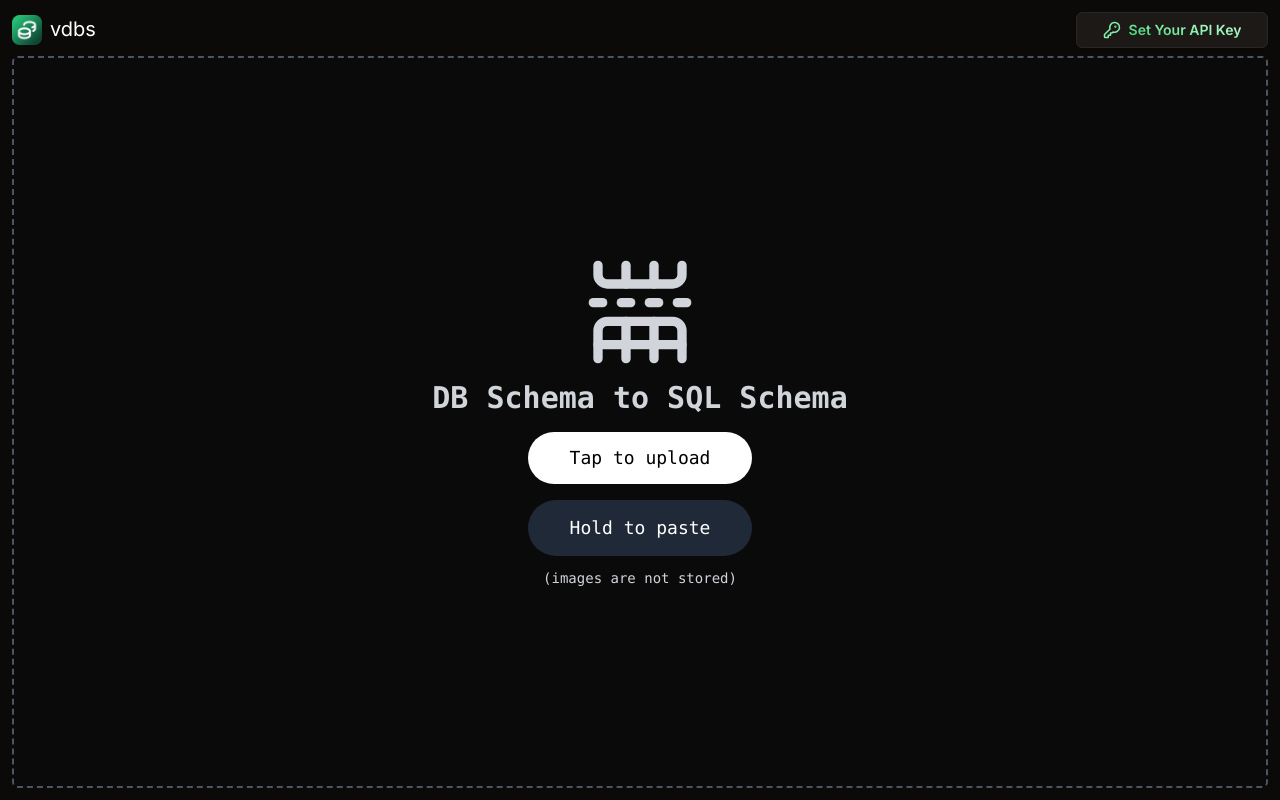
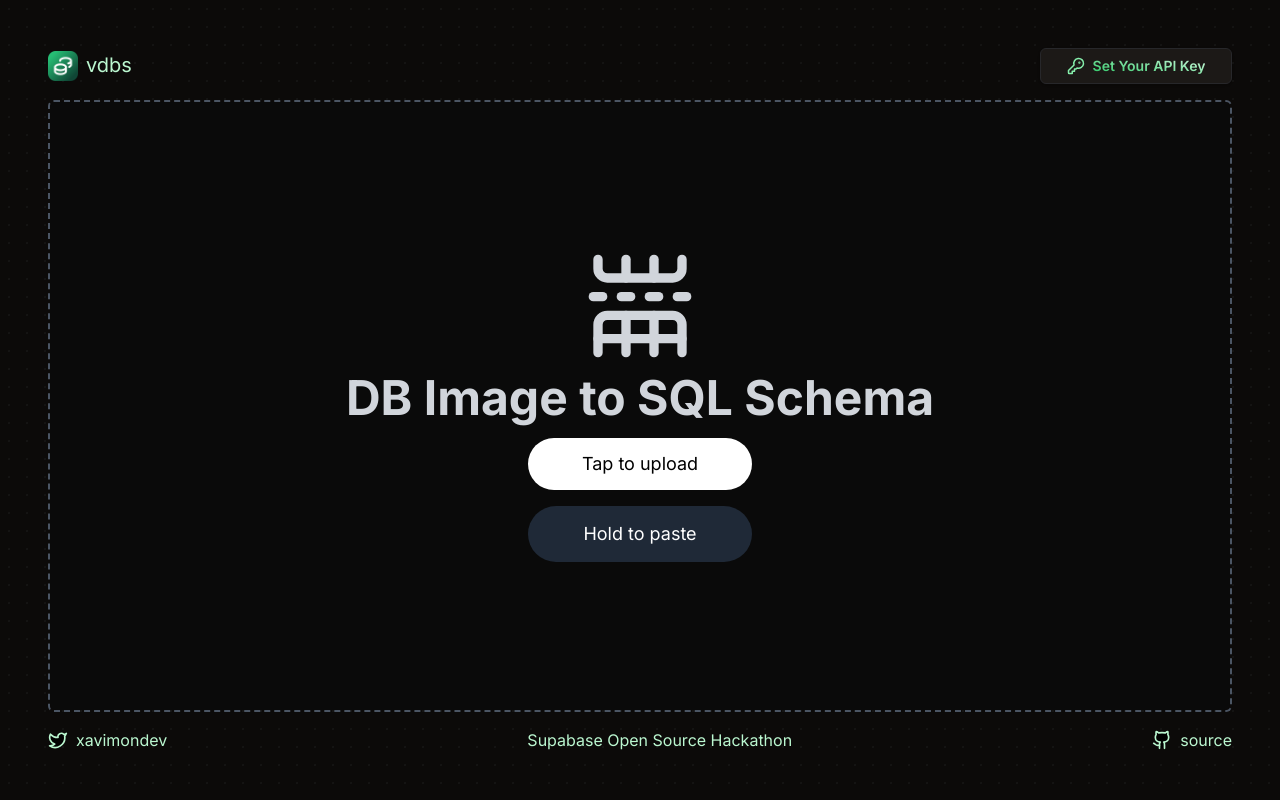
Before and after one commit to xavimondev/vdbs, a Next.js app in the folder apps/web/: page / in a window 1280 px wide. Built offline with nearby package versions, Linux system fonts and the light colour scheme.

Commit message:
add ui improvements

```diff
--- a/apps/web/app/layout.tsx
+++ b/apps/web/app/layout.tsx
@@ -5,6 +5,7 @@ import { cn } from "@/lib/utils";
 import { APP_URL } from "@/constants";
 import { Toaster } from "@/components/ui/sonner";
 import { Header } from "@/components/header";
+import { Footer } from "@/components/footer";
 
 const inter = Inter({ subsets: ["latin"] });
 
@@ -45,11 +46,15 @@ export default function RootLayout({
       <body
         className={cn(
           inter.className,
-          "dark p-2 xl:p-3 min-h-dvh flex flex-col"
+          "dark p-5 lg:p-12 min-h-dvh flex flex-col"
         )}
       >
         <Header />
-        <main className="grow flex flex-col lg:flex-row gap-6">{children}</main>
+        <main className="grow flex flex-col lg:flex-row gap-6">
+          <div className="absolute inset-0 -z-10 size-full bg-transparent bg-[radial-gradient(#e5e7eb_-6px,transparent_1px)] [background-size:18px_18px]"></div>
+          {children}
+        </main>
+        <Footer />
         <Toaster />
       </body>
     </html>
--- a/apps/web/app/page.tsx
+++ b/apps/web/app/page.tsx
@@ -144,7 +144,7 @@ export default function Page(): JSX.Element {
 
         <div
           className={cn(
-            "rounded-md flex flex-col w-full h-full p-3 items-center justify-center text-center absolute bg-gray-100/70 dark:bg-neutral-950 dark:hover:bg-neutral-950/40 text-lg font-mono",
+            "rounded-md flex flex-col w-full h-full p-3 items-center justify-center text-center absolute bg-gray-100/70 dark:bg-neutral-950 dark:hover:bg-neutral-900 text-lg",
             {
               "opacity-0 group-hover:opacity-100 transition ease-in-out":
                 completion,
@@ -156,8 +156,8 @@ export default function Page(): JSX.Element {
           ) : (
             <>
               <TableRowsSplit className="size-28" />
-              <p className="font-bold mb-1 sm:mb-4 text-lg sm:text-3xl mt-3">
-                DB Schema to SQL Schema
+              <p className="font-bold mb-1 sm:mb-4 text-lg sm:text-5xl mt-3">
+                DB Image to SQL Schema
               </p>
               <p className="hidden [@media(hover:hover)]:block">
                 Drop or paste anywhere, or click to upload.
@@ -166,7 +166,6 @@ export default function Page(): JSX.Element {
                 <button className="rounded-full w-full py-3 bg-black dark:bg-white text-white dark:text-black">
                   Tap to upload
                 </button>
-
                 <input
                   type="text"
                   onKeyDown={(e) => e.preventDefault()}
@@ -175,9 +174,6 @@ export default function Page(): JSX.Element {
                   className="text-center w-full rounded-full py-3 bg-gray-200 dark:bg-gray-800 placeholder-black dark:placeholder-white focus:bg-white dark:focus:bg-black focus:placeholder-gray-700 dark:focus:placeholder-gray-300 transition-colors ease-in-out focus:outline-none border-2 focus:border-blue-300 dark:focus:border-blue-700 border-transparent"
                 />
               </div>
-              <p className="text-sm mt-3 text-gray-700 dark:text-gray-300">
-                (images are not stored)
-              </p>
             </>
           )}
         </div>
--- a/apps/web/components/app-logo.tsx
+++ b/apps/web/components/app-logo.tsx
@@ -5,7 +5,7 @@ export function AppLogo() {
   return (
     <Link className="flex " href="/">
       <Image src="/logo.png" alt="Application logo" width={30} height={30} />
-      <span className="text-base sm:text-xl ml-2 hover:text-green-200 transition-colors duration-300">
+      <span className="text-base sm:text-xl ml-2 hover:text-green-700 dark:hover:text-green-400 transition-colors duration-300">
         vdbs
       </span>
     </Link>
--- a/apps/web/components/header.tsx
+++ b/apps/web/components/header.tsx
@@ -11,8 +11,8 @@ import { FormApiKey } from "@/components/form-api-key";
 export function Header() {
   return (
     <header>
-      <div className="flex flex-col sm:flex-row pb-2 sm:items-center sm:justify-between gap-2 sm:gap-0 w-full">
-        <div className="hidden sm:flex items-center cursor-pointer text-white">
+      <div className="flex flex-col sm:flex-row pb-4 sm:items-center sm:justify-between gap-2 sm:gap-0 w-full">
+        <div className="hidden sm:flex items-center cursor-pointer text-green-500 dark:text-green-200">
           <AppLogo />
         </div>
         <div className="flex gap-2 w-full sm:max-w-48">
@@ -20,7 +20,7 @@ export function Header() {
             <PopoverTrigger asChild>
               <Button className="w-full rounded-md p-[1px] focus:outline-none hidden sm:flex gap-2 items-center bg-card border hover:bg-zinc-400 dark:hover:bg-zinc-800 transition-colors duration-300">
                 <KeyRound size={18} className="text-green-300" />
-                <span className="text-transparent bg-clip-text bg-gradient-to-tr from-green-500 via-green-300 to-green-100 font-semibold">
+                <span className="text-transparent bg-clip-text bg-gradient-to-tr from-green-700 to-green-300 dark:from-green-500 dark:to-green-100 font-semibold">
                   Set Your API Key
                 </span>
               </Button>
```
